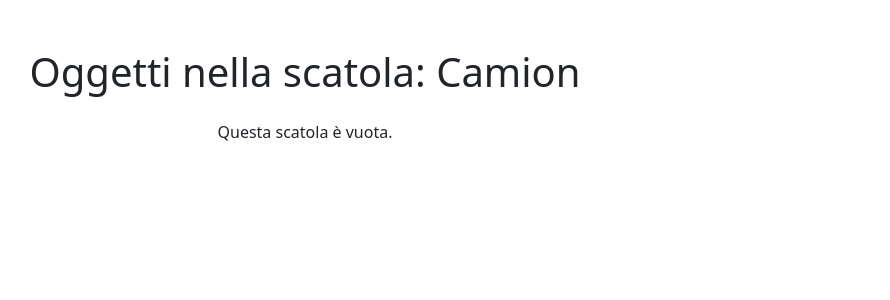
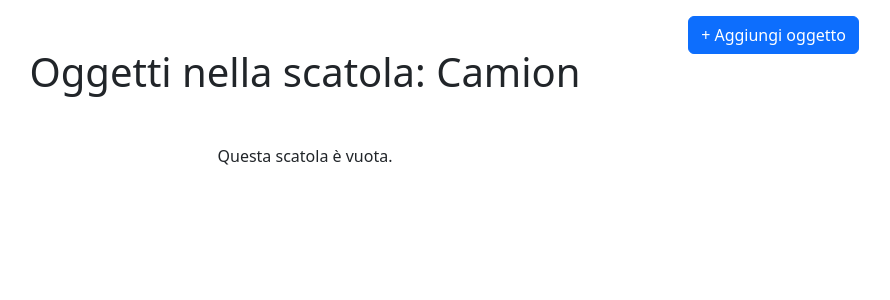
Before and after one commit to TrentoElProgrammatores/hackaton, a Django app: page /scatola/0fb745f1-c6c3-4e9f-92fe-1c5ce3875015/ in a window 1280 px wide. Shown: the part 49-349 px from the top of the page, without its empty margins (335-1225 px from the left). Run offline with Django 5.2, Linux system fonts and the light colour scheme; data comes from the database, SQL or seed files in the repository.

Commit message:
Aggiunta la possibilita di aggiungere e togliere oggetti dalle scatole

```diff
--- a/hackaton/urls.py
+++ b/hackaton/urls.py
@@ -39,5 +39,15 @@ urlpatterns = [
     path('api/aggetto/save', views.apiSaveItem),
     path('leMieScatole/', views.leMieScatole, name='leMieScatole'),
     path('scatola/<uuid:scatola_id>/', views.oggettiInScatola, name='oggettiInScatola'),
+       path('scatola/<uuid:scatola_id>/aggiungi-oggetto/',
+         views.aggiungi_oggetto_view,
+         name='aggiungi_oggetto'),
+
+    path('scatola/<uuid:scatola_id>/aggiungi-oggetto/<uuid:oggetto_id>/',
+         views.aggiungi_oggetto_scatola,
+         name='aggiungi_oggetto_scatola'),
+         path('oggetto/<uuid:oggetto_id>/rimuovi/', views.rimuovi_dalla_scatola, name='rimuovi_dalla_scatola')
+
+
 
 ]+ static(settings.MEDIA_URL, document_root=settings.MEDIA_ROOT)
--- a/scambio/templates/oggettiInScatola.html
+++ b/scambio/templates/oggettiInScatola.html
@@ -11,27 +11,46 @@
     {% include "componenti/header.html" %}
   </nav>
 
-<section class="objects-section container py-5">
+<section class="objects-section container py-5 position-relative">
     <h1 class="mb-4 text-center">Oggetti nella scatola: {{ scatola.descrizione|default:"x" }}</h1>
+
+    <!-- Pulsante aggiungi oggetto in alto a destra -->
+
+    <a href="{% url 'aggiungi_oggetto' scatola.id %}"
+    class="btn btn-primary position-absolute top-0 end-0 m-3">
+    + Aggiungi oggetto
+    </a>
+
     {% if oggetti %}
-    <div class="row g-4">
+    <div class="row g-4 mt-5">
       {% for item in oggetti %}
       <div class="col-md-4">
         <div class="card card-object shadow-sm">
           <img src="{{ item.immagine.url |default:'/static/img/placeholder.png' }}" class="card-img-top" alt="{{ item.titolo }}">
-          <div class="card-body">
+        <div class="card-body">
             <h5 class="card-title">{{ item.titolo|default:"x" }}</h5>
             <p class="card-text">{{ item.descrizione|default:"x" }}</p>
-            <a href="{% url 'prodotto' item.id %}" class="btn btn-outline-primary w-100">Dettagli</a>
-          </div>
+
+            <div class="d-flex gap-2 mt-3">
+                <!-- Pulsante Dettagli -->
+                <a href="{% url 'prodotto' item.id %}" class="btn btn-outline-primary w-50">Dettagli</a>
+
+                <!-- Pulsante Rimuovi dalla scatola -->
+                <form action="{% url 'rimuovi_dalla_scatola' item.id %}" method="post" class="w-50">
+                    {% csrf_token %}
+                    <button type="submit" class="btn btn-danger w-100">Rimuovi dalla scatola</button>
+                </form>
+            </div>
+        </div>
         </div>
       </div>
       {% endfor %}
     </div>
     {% else %}
-    <p class="text-center">Questa scatola è vuota.</p>
+    <p class="text-center mt-5">Questa scatola è vuota.</p>
     {% endif %}
 </section>
 
+
 </body>
 </html>
--- a/scambio/views.py
+++ b/scambio/views.py
@@ -200,9 +200,42 @@ def oggettiInScatola(request, scatola_id):
     return render(request, "oggettiInScatola.html", {"scatola": scatola, "oggetti": oggetti})
 
 
+def aggiungi_oggetto_view(request, scatola_id):
+    scatola = get_object_or_404(Scatola, id=scatola_id)
+
+    # Oggetti disponibili (non ancora in nessuna scatola)
+    oggetti_disponibili = Oggetto.objects.filter(scatola__isnull=True)
+
+    context = {
+        'scatola': scatola,
+        'oggetti': oggetti_disponibili,
+    }
+    return render(request, 'aggiungi_oggetto.html', context)
 
 
-# def oggettiInScatola(request, scatola_id):
-#     scatola = get_object_or_404(Scatola, id=scatola_id, location__sede=request.user)
-#     oggetti = Oggetto.objects.filter(scatola=scatola)
-#     return render(request, "oggettiInScatola.html", {"scatola": scatola, "oggetti": oggetti})
+def aggiungi_oggetto_scatola(request, scatola_id, oggetto_id):
+    scatola = get_object_or_404(Scatola, id=scatola_id)
+    oggetto = get_object_or_404(Oggetto, id=oggetto_id)
+
+    # Associa l'oggetto alla scatola (assumendo ForeignKey da Oggetto a Scatola)
+    oggetto.scatola = scatola
+    oggetto.save()
+
+    return redirect('aggiungi_oggetto', scatola_id=scatola.id)
+
+
+def rimuovi_dalla_scatola(request, oggetto_id):
+    oggetto = get_object_or_404(Oggetto, id=oggetto_id)
+
+    # Salva l'ID della scatola corrente prima di rimuovere
+    scatola_id = oggetto.scatola.id if oggetto.scatola else None
+
+    # Rimuovi l'oggetto dalla scatola
+    oggetto.scatola = None
+    oggetto.save()
+
+    # Reindirizza solo se c'era una scatola
+    if scatola_id:
+        return redirect('oggettiInScatola', scatola_id=scatola_id)
+    else:
+        return redirect('home')  # o un'altra pagina a tua scelta
```
Also changed, not shown: scambio/templates/aggiungi_oggetto.html (added, +42 -0 lines), scambio/templates/iMieiOggetti.html (+8 -1 lines).
